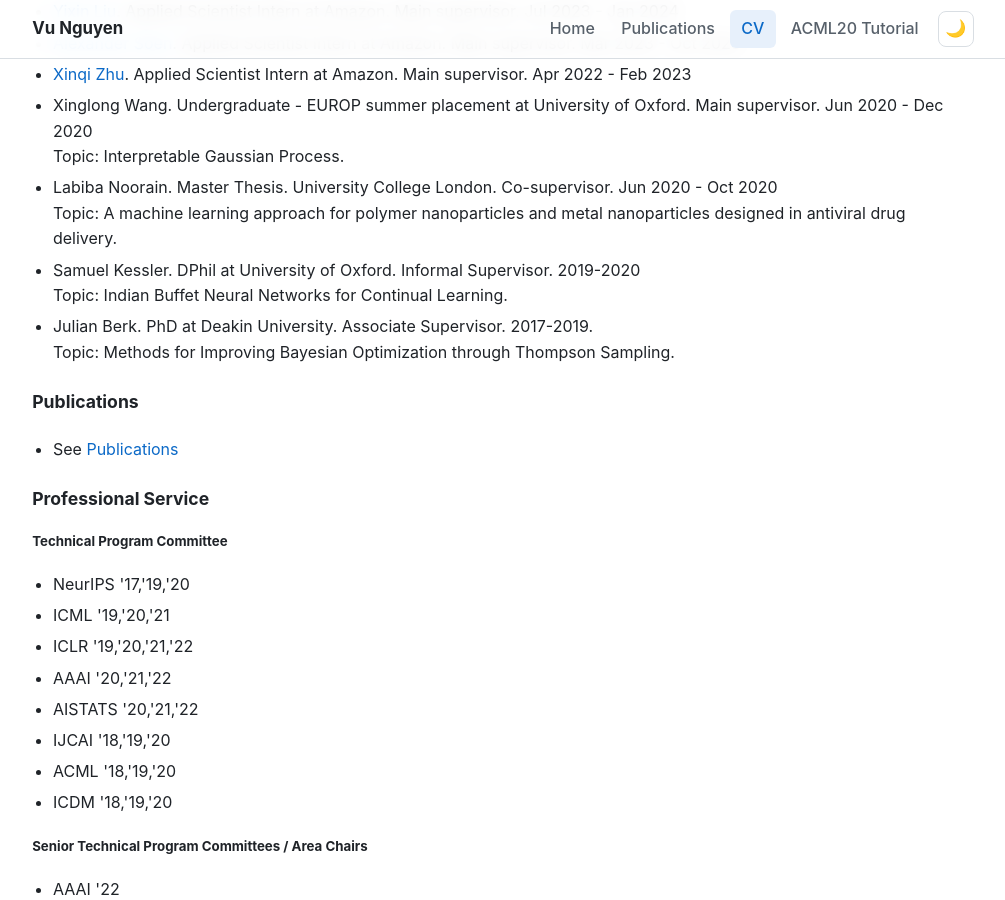
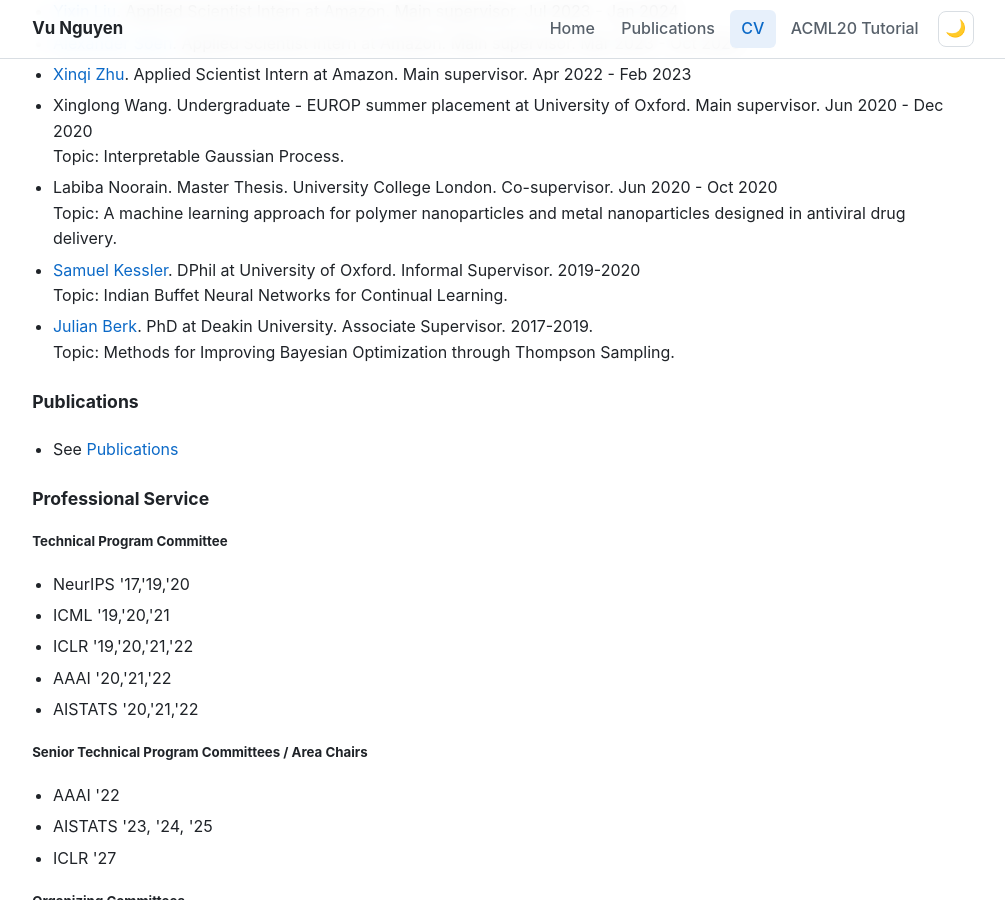
Before and after one commit to ntienvu/ntienvu.github.io, a Jekyll site: the page cv.html, which Jekyll copies as it is, in a window 1280 px wide and 900 px high, scrolled down 2744 px. Shown: the whole window, without its empty margins (137-1142 px from the left). Built offline with Jekyll 4.4.1, drawn with Linux system fonts in a browser that asks for light colours.

Commit message:
Update cv.html

```diff
--- a/cv.html
+++ b/cv.html
@@ -114,8 +114,8 @@
       <li><a href="https://zhuxinqimac.github.io/">Xinqi Zhu</a>. Applied Scientist Intern at Amazon. Main supervisor. Apr 2022 - Feb 2023</li>
       <li>Xinglong Wang. Undergraduate - EUROP summer placement at University of Oxford. Main supervisor. Jun 2020 - Dec 2020<br>Topic: Interpretable Gaussian Process.</li>
       <li>Labiba Noorain. Master Thesis. University College London. Co-supervisor. Jun 2020 - Oct 2020<br>Topic: A machine learning approach for polymer nanoparticles and metal nanoparticles designed in antiviral drug delivery.</li>
-      <li>Samuel Kessler. DPhil at University of Oxford. Informal Supervisor. 2019-2020<br>Topic: Indian Buffet Neural Networks for Continual Learning.</li>
-      <li>Julian Berk. PhD at Deakin University. Associate Supervisor. 2017-2019.<br>Topic: Methods for Improving Bayesian Optimization through Thompson Sampling.</li>
+      <li><a href="https://skezle.github.io/">Samuel Kessler</a>. DPhil at University of Oxford. Informal Supervisor. 2019-2020<br>Topic: Indian Buffet Neural Networks for Continual Learning.</li>
+      <li><a href="https://scholar.google.com/citations?user=kusXvZQAAAAJ&hl=en">Julian Berk</a>. PhD at Deakin University. Associate Supervisor. 2017-2019.<br>Topic: Methods for Improving Bayesian Optimization through Thompson Sampling.</li>
     </ul>
 
     <h4>Publications</h4>
@@ -131,9 +131,6 @@
       <li>ICLR '19,'20,'21,'22</li>
       <li>AAAI '20,'21,'22</li>
       <li>AISTATS '20,'21,'22</li>
-      <li>IJCAI '18,'19,'20</li>
-      <li>ACML '18,'19,'20</li>
-      <li>ICDM '18,'19,'20</li>
     </ul>
 
     <h5>Senior Technical Program Committees / Area Chairs</h5>
```
